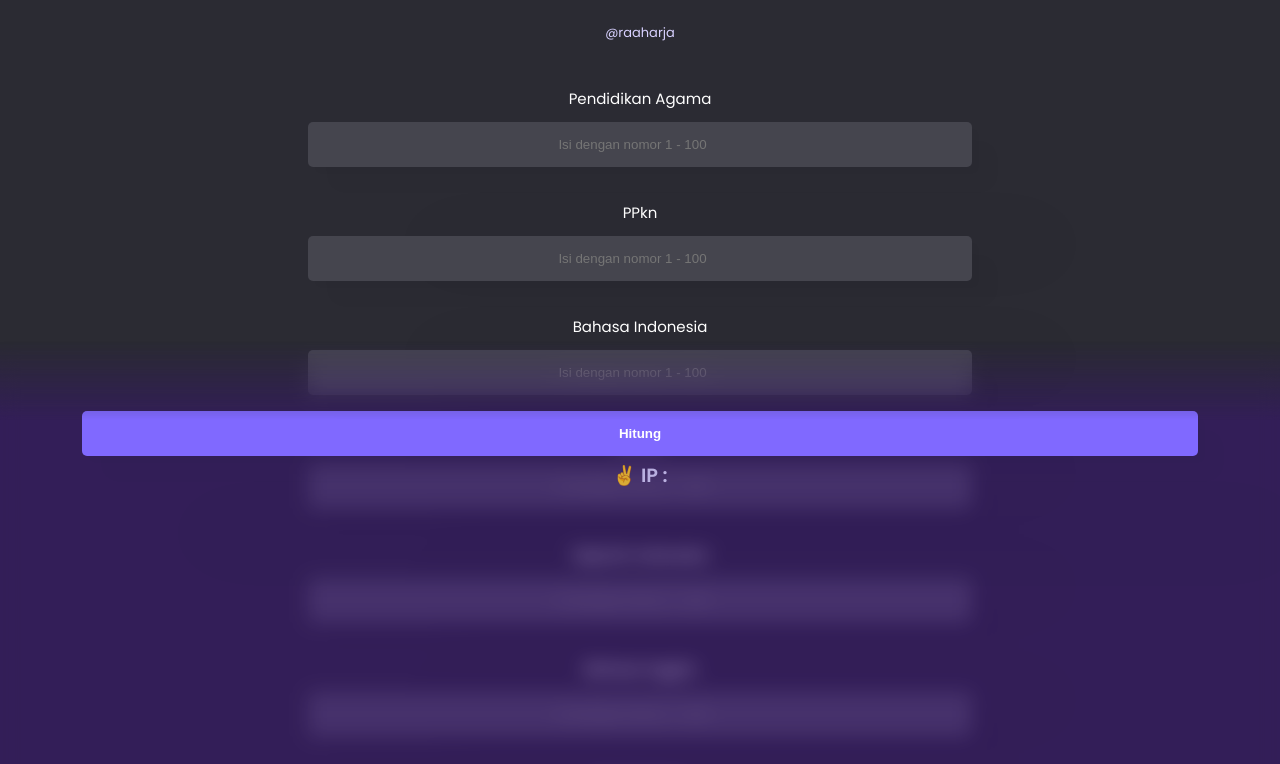
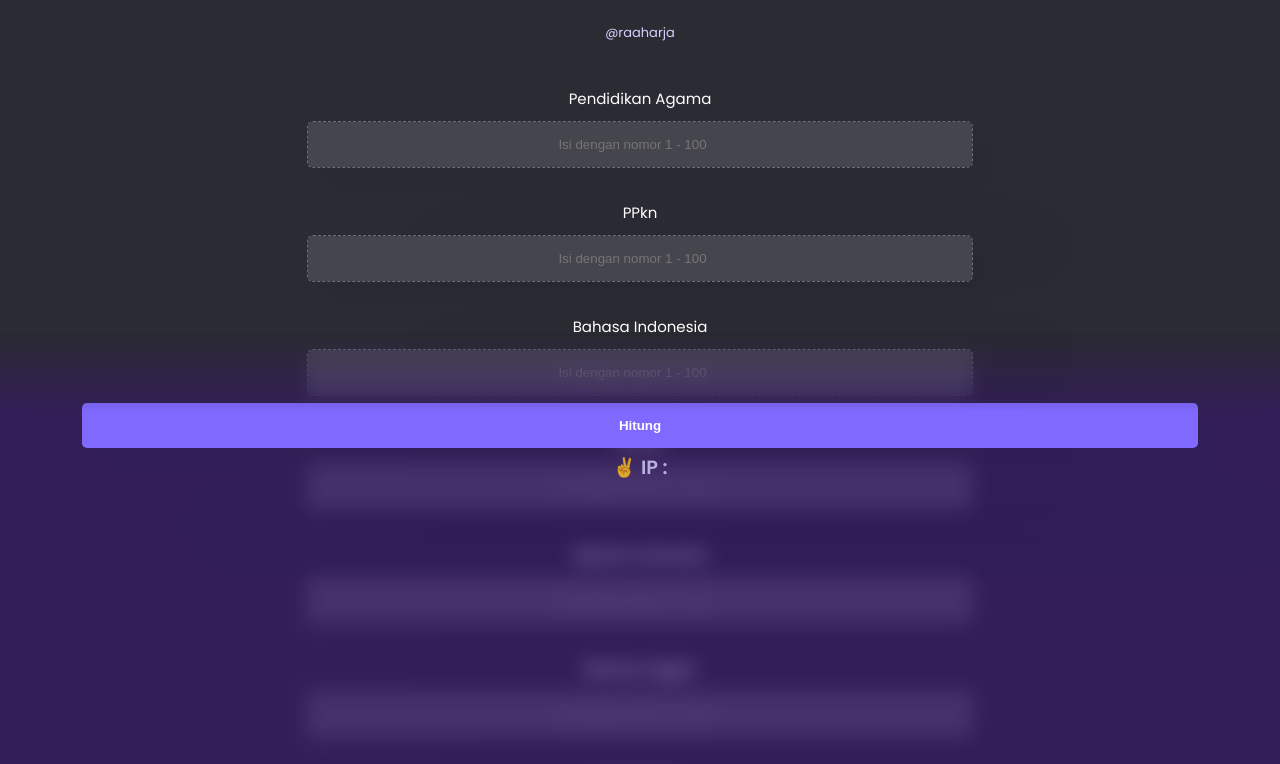
Before and after one commit to ayamkv/ip-calculator, a plain HTML site: page index.html in a window 1280 px wide. Shown: the part 251-1015 px from the top of the page. Drawn offline with Linux system fonts and the light colour scheme.

Commit message:
fix l8er

```diff
--- a/style.css
+++ b/style.css
@@ -67,13 +67,13 @@ button {
   margin: 5px auto;
   color: white;
   border: none;
-  background: #45454e;
+  background: #2b2b33;
   border-radius: 5px;
 }
 
 input {
   text-align: center;
-  outline: 0px solid #2b2b33;
+  outline: 1px solid #393940;
   margin: 10px auto;
   padding: 15px;
   transition: 0.2s ease-in-out;
@@ -91,6 +91,12 @@ input.form-control:focus {
   outline: 2px solid #696970;
   opacity: 0.4;
   color: white;
+}
+
+input:placeholder-shown {
+  background: #45454e;
+  outline: 1px dashed #6d6d75;
+
 }
 
 .row {
@@ -136,7 +142,7 @@ button:hover {
   padding: 70px 20px 0px 20px;
   padding-bottom: 10px;
   /* set the top of the button to the height of the viewport minus the height of the button */
-  top: calc(94vh - 10rem);
+  top: calc(93vh - 10rem);
 
   /* set the height of the button to the height of the viewport minus the padding */
   height: calc(90vh - 10px);
```
